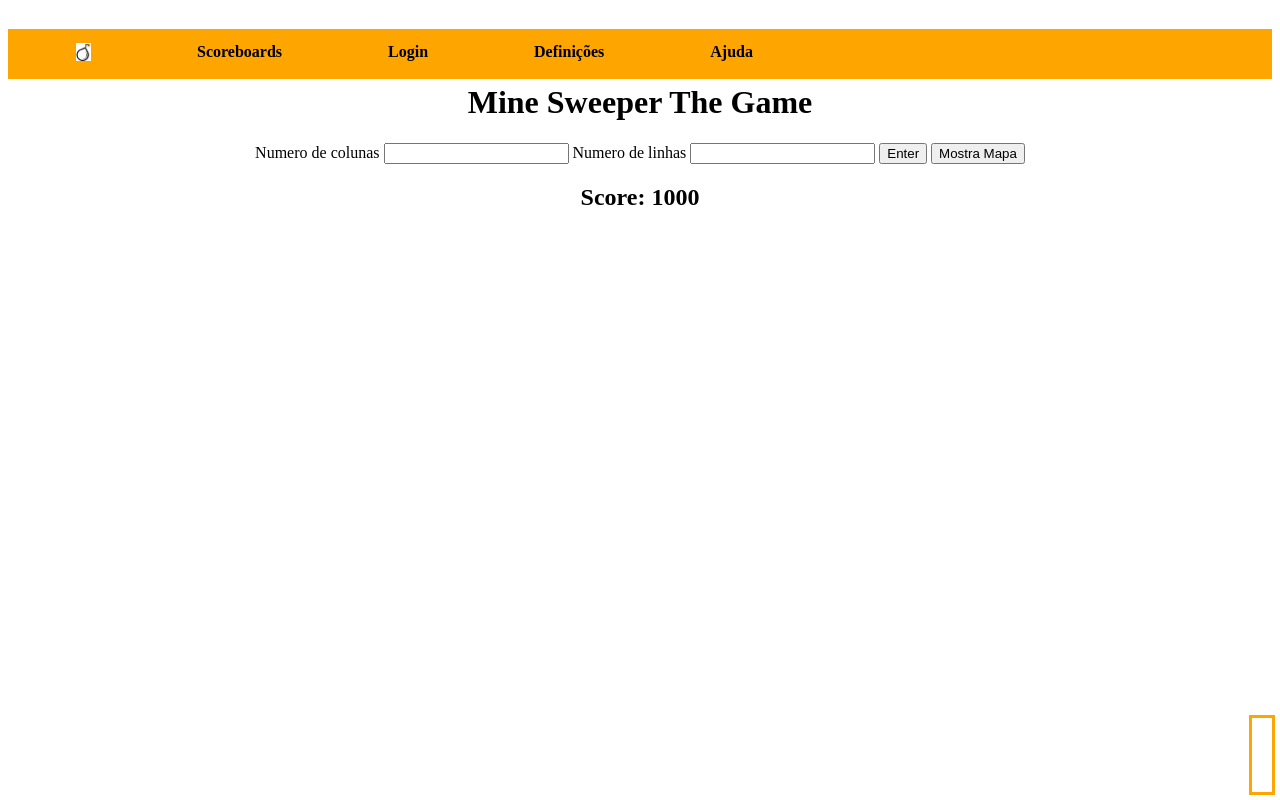
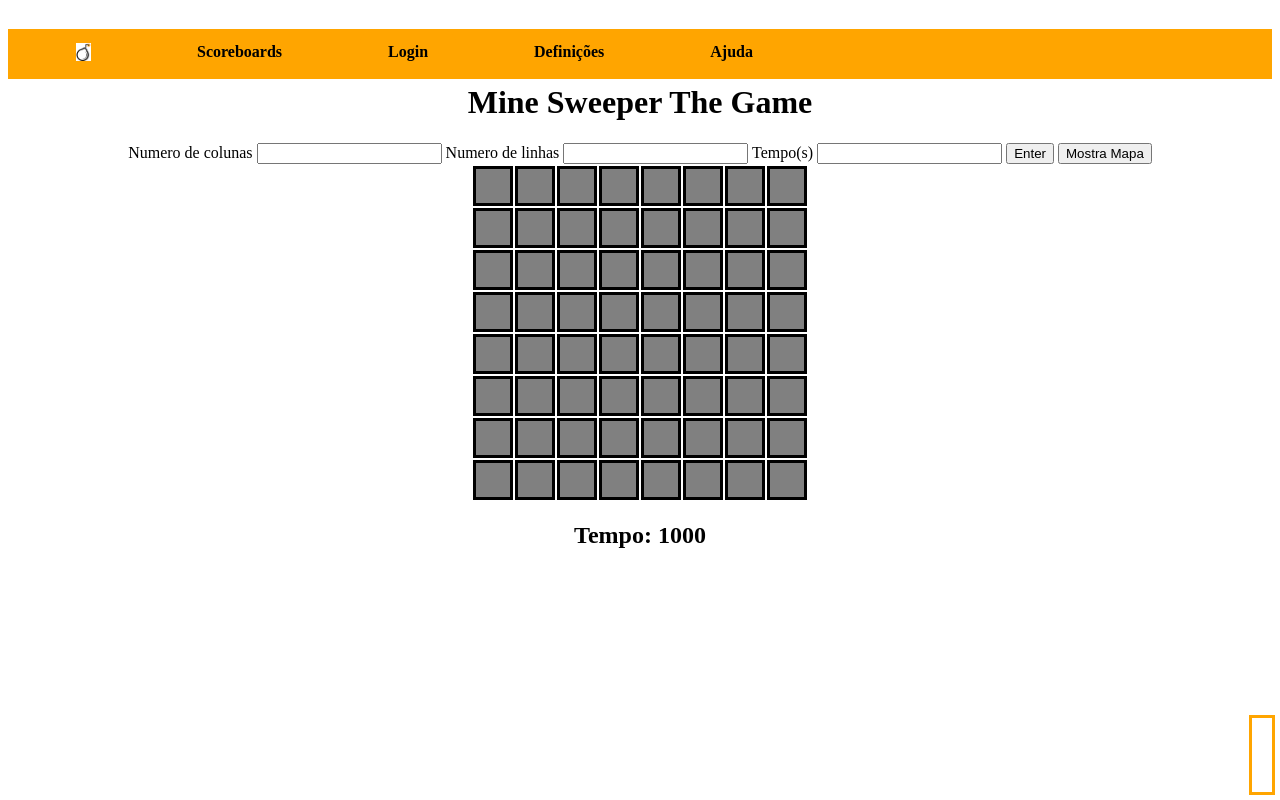
Before and after one commit to JohnGF/MineSweeper, a plain HTML site: page index.html in a window 1280 px wide. Both pictures are taken after a click on the item "Definições". Drawn offline with Linux system fonts and the light colour scheme.

Commit message:
slight update

```diff
--- a/MineSweeper.js
+++ b/MineSweeper.js
@@ -121,11 +121,31 @@ function update_score() {
     score.innerHTML = value + 50;
 
 };
-function update_score_ticker() {
+function update_score_ticker(t) {
     value = parseInt(score.innerHTML);
+    t
     score.innerHTML = value - 1;
 
-};
+}
+// function startTimer(duration, display) {
+//     document.getElementById("mapa").removeEventListener("click", startTimer);
+
+//     var timer = duration, minutes, seconds;
+//     setInterval(function () {
+//         minutes = parseInt(timer / 60, 10)
+//         seconds = parseInt(timer % 60, 10);
+
+//         minutes = minutes < 10 ? "0" + minutes : minutes;
+//         seconds = seconds < 10 ? "0" + seconds : seconds;
+
+//         display.textContent = minutes + ":" + seconds;
+
+//         if (--timer < 0) {
+//             timer = duration;
+//         }
+//     }, 1000);
+// }
+;
 function flag(id){
     let id_c = id
     var cell_tochange = document.getElementById(id_c);
--- a/index.html
+++ b/index.html
@@ -10,7 +10,7 @@
     <link rel="shortcut icon" href="resources/favicon.png">
     <title>MineSweeper</title>
 </head>
-<body id="body" onload="creat_map(8,8)">
+<body id="body" onload="creat_map(8,8,s=0)">
     <header>
         <div class="menus">
             <ul>
@@ -26,19 +26,21 @@
     <audio class="audio" src="resources/Beethoven Sonata No 23 Appassionata 3rd Movement.mp3" controls autoplay="True"></audio>
     <h1 id="titulo_jogo">Mine Sweeper The Game</h1>
     <div id="container_generator" class="hidden">
-    <form action="javascript:;" onsubmit="creat_map(8,8)" class="map_generator">
+    <form action="javascript:;" onsubmit="creat_map(r,c)" class="map_generator">
         <label for="r">Numero de colunas</label>
         <input type="number" id="r" name="r">
         <label for="c">Numero de linhas</label>
         <input type="number" id="c" name="c">
+        <label for="time">Tempo(s)</label>
+        <input type="number" id="time" name="time">
         <input type="submit" value="Enter">
     </form>
     <button onclick="reveal_map()">Mostra Mapa</button>
     </div>
-    <table class="mapa" >
+    <table class="mapa" id="clock" onclick="startTimer(1000,document.querySelector('#score'))">
 
     </table>
-    <h2 id="score_text">Score: <Strong id="score">1000</Strong></h2>
+    <h2 id="score_text">Tempo: <Strong id="score">1000</Strong></h2>
 
     <script src="MineSweeper.js"></script>
 </body>
```
